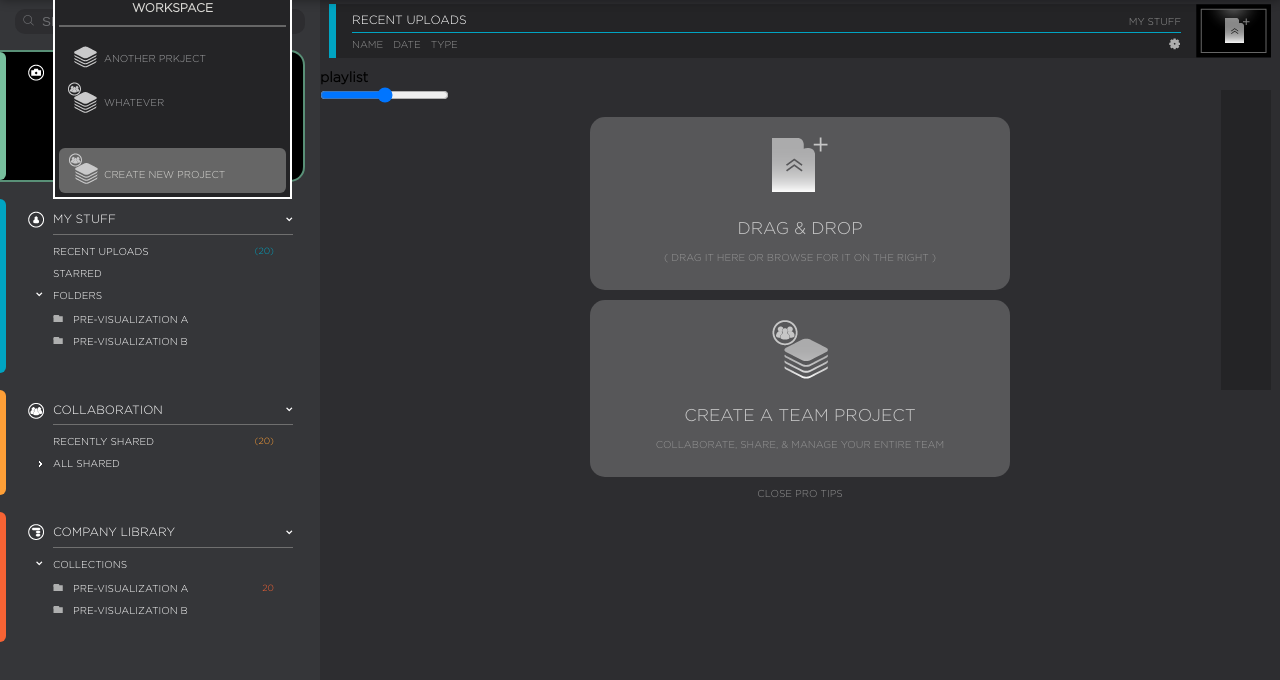
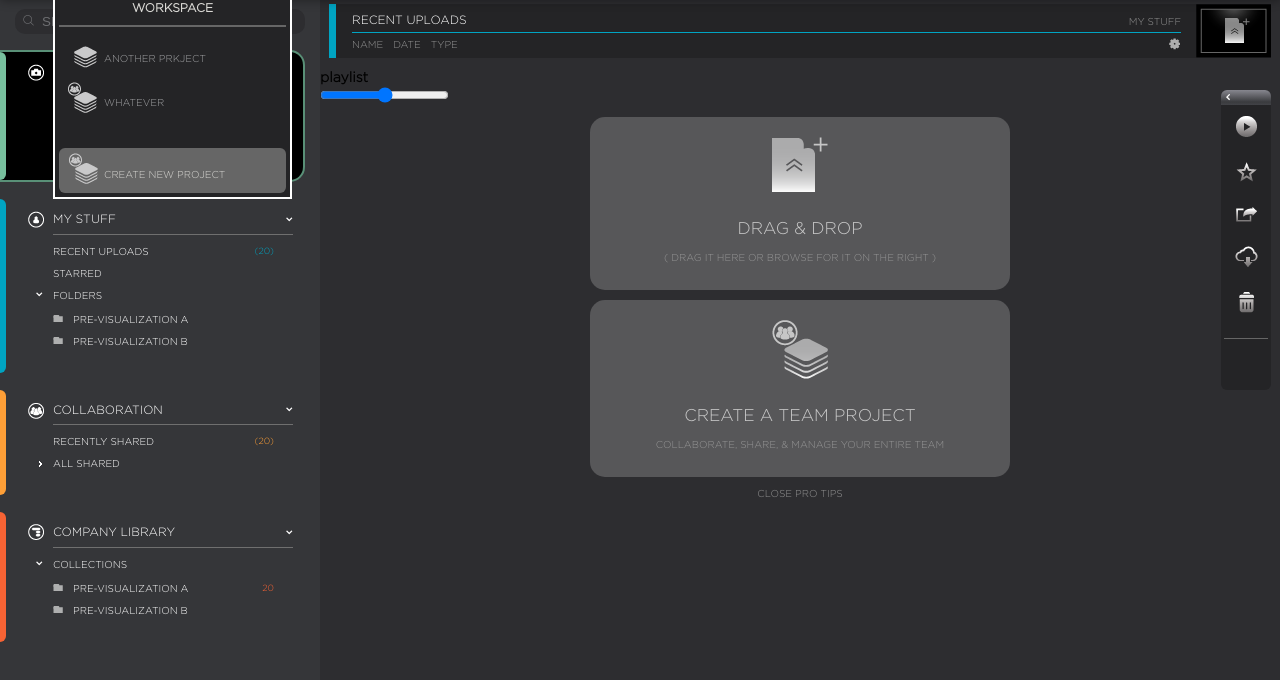
Before and after one commit to akella/networkProjectWires, a plain HTML site: page dashboard.html in a window 1280 px wide. Shown: the part 60-740 px from the top of the page. Drawn offline with nearby package versions, Linux system fonts and the light colour scheme.

Commit message:
almost done

```diff
--- a/dashboard.html
+++ b/dashboard.html
@@ -162,11 +162,14 @@
 
 		<!-- BEGIN  toolbar-->
 		<div class="toolbar">
-			<div class="toolbar__play"></div>
-			<div class="toolbar__fave"></div>
-			<div class="toolbar__share"></div>
-			<div class="toolbar__download"></div>
-			<div class="toolbar__delete"></div>
+			<div class="toolbar__head"><div class="toolbar__headicon"></div></div>
+			<ul>
+			<li><div class="toolbar__play"></div></li>
+			<li><div class="toolbar__fave"></div></li>
+			<li><div class="toolbar__share"></div></li>
+			<li><div class="toolbar__download"></div></li>
+			<li><div class="toolbar__delete"></div></li>
+			</ul>
 			<div class="toolbar__separator"></div>
 			<div class="toolbar__empty"></div>
 			<div class="toolbar__empty"></div>
--- a/sass/_projects.scss
+++ b/sass/_projects.scss
@@ -366,5 +366,41 @@
 	right: 9px;
 	background: #242426;
 	width: 50px;
-	height: 300px;
+	min-height: 300px;
+	border-radius: 6px;
+	text-align: center;
+	ul{
+		list-style: none;
+		padding-top: 11px;
+		li{
+			margin-bottom: 20px;
+		}
+	}
+	.toolbar__head{
+		height: 15px;
+		@include background-image(linear-gradient(#87878F 0, #3A3B3E 80%, #424347 100%));
+		border-top-left-radius: 6px;
+		border-top-right-radius: 6px;
+		position: relative;
+		cursor: pointer;
+		.toolbar__headicon{
+			position: absolute;
+			left: 5px;
+			top: 3px;
+			@include s($icons, leftarrow);
+
+		}
+
+	}
+	.toolbar__separator{
+		border-top: 1px solid #666666;
+		margin: 10px 3px;
+	}
+
+	@each $s in play, fave, share, download, delete{
+		.toolbar__#{$s}{
+			display: inline-block;
+			@include s($icons, #{$s});
+		}
+	}
 }
```
Also changed, not shown: css/screen.css, img/icons-s6cd4438907.png (deleted), img/icons-sa987789fa7.png (added), img/icons/delete.png (added), img/icons/download.png (added), img/icons/fave.png (added), img/icons/leftarrow.png (added), img/icons/play.png (added), img/icons/share.png (added).
